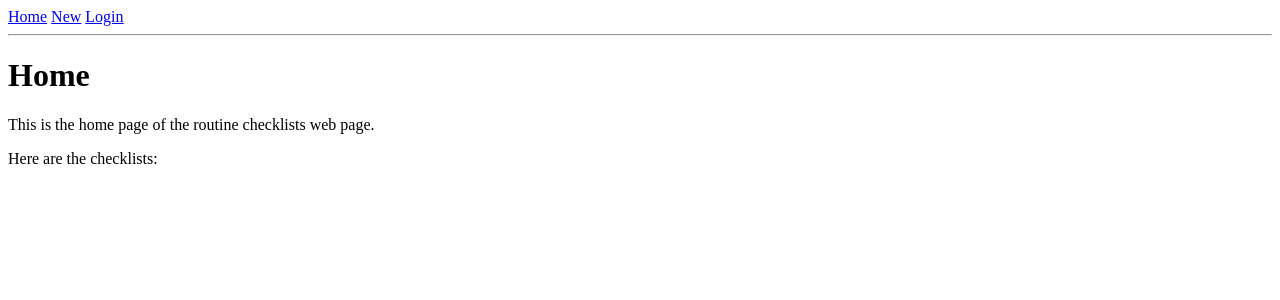
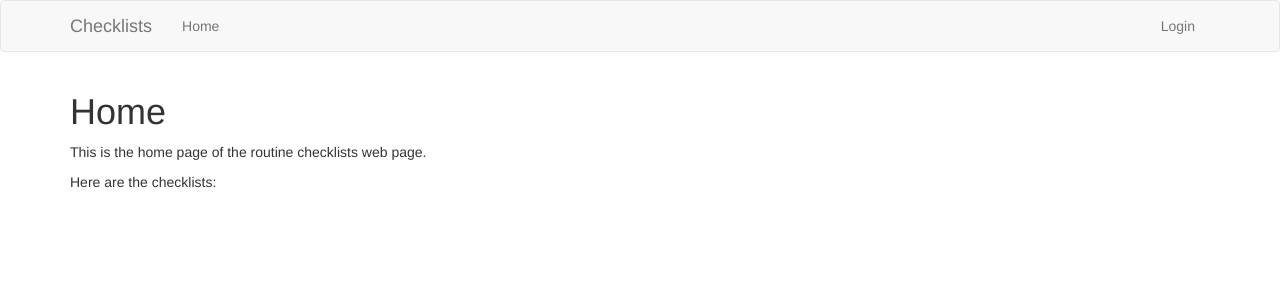
Before and after one commit to camp45/Routine-Checklists, a Flask app: page / in a window 1280 px wide. Shown: the top 300 px of the page. Run offline with Flask 2, Linux system fonts and the light colour scheme; data that the repository does not hold is empty; some libraries are stand-ins or nearby versions.

Commit message:
Added flask-bootstrap. Added basic bootstrap styling to the app in the app base.html template.

```diff
--- a/cl_app/__init__.py
+++ b/cl_app/__init__.py
@@ -4,7 +4,7 @@ from flask_sqlalchemy import SQLAlchemy
 from flask_migrate import Migrate
 from flask_login import LoginManager
 from flask_debugtoolbar import DebugToolbarExtension
-
+from flask_bootstrap import Bootstrap
 app = Flask(__name__)
 app.config.from_object(Config)
 db = SQLAlchemy(app)
@@ -14,4 +14,6 @@ login.login_view = 'login'
 
 toolbar = DebugToolbarExtension(app)
 
+bootstrap = Bootstrap(app)
+
 from cl_app import routes, models, errors
--- a/cl_app/routes.py
+++ b/cl_app/routes.py
@@ -45,7 +45,7 @@ def login():
             flash('Invalid username or password!')
             return redirect(url_for('login'))
         login_user(user, remember=form.remember_me.data)
-        flash(f'Welcome {user.username}.')
+        flash(f'Welcome {user.username}')
         next_page = request.args.get('next')
         if not next_page or url_parse(next_page).netloc != '':
             next_page = url_for('index')
--- a/cl_app/templates/500.html
+++ b/cl_app/templates/500.html
@@ -1,7 +1,7 @@
 {% extends "base.html" %}
 
-{% block content %}
+{% block app_content %}
     <h1>Internal Server Error</h1>
     <p>Sorry for the issue.</p>
     <p><a href="{{ url_for('index')}}"></a></p>
-{% endblock content %}
+{% endblock app_content %}
--- a/cl_app/templates/base.html
+++ b/cl_app/templates/base.html
@@ -1,37 +1,54 @@
-<!DOCTYPE html>
-<html lang="en">
-    <head>
+{% extends 'bootstrap/base.html' %}
+
 {% block title %}
     {% if title %}
-            <title>{{ title }} - Routine Checklists</title>
+    {{ title }} - Routine Checklists
     {% else %}
-            <title>Welcome to Routine Checklists!</title>
+    Welcome to Routine Checklists!
     {% endif %}
 {% endblock %}
-    </head>
-    <body>
-        {% block nav %}
-        <div>
-            <a href="{{ url_for('index') }}">Home</a>
-            <a href="{{ url_for('create_new_checklist') }}">New</a>
+
+{% block navbar %}
+<nav class="navbar navbar-default">
+    <div class="container">
+        <div class="navbar-header">
+            <button type="button" class="navbar-toggle collapsed" data-toggle="collapse" data-target="#bs-example-navbar-collapse-1" aria-expanded="false">
+                    <span class="sr-only">Toggle navigation</span>
+                    <span class="icon-bar"></span>
+                    <span class="icon-bar"></span>
+                    <span class="icon-bar"></span>
+            </button>
+            <a class="navbar-brand" href="{{ url_for('index') }}">Checklists</a>
+        </div>
+        <div class="collapse navbar-collapse" id="bs-example-navbar-collapse-1">
+            <ul class="nav navbar-nav">
+                <li><a href="{{ url_for('index') }}">Home</a></li>
+            </ul>
+            <ul class="nav navbar-nav navbar-right">
                 {% if current_user.is_anonymous %}
-            <a href="{{ url_for('login') }}">Login</a>
+                    <li><a href="{{ url_for('login') }}">Login</a></li>
                 {% else %}
-            <a href="/user/{{current_user.username}}">{{ current_user.username }}</a>
-            <a href="{{ url_for('logout') }}">Logout</a>
+                    <li><a href="{{ url_for('create_new_checklist') }}">New</a></li>
+                    <li><a href="/user/{{current_user.username}}">{{ current_user.username }}</a></li>
+                    <li><a href="{{ url_for('logout') }}">Logout</a></li>
                 {% endif %}
+            </ul>
         </div>
+    </div>
+</nav>
 {% endblock %}
-        <hr>
+
+{% block content %}
+<div class="container">
     {% with messages = get_flashed_messages() %}
         {% if messages %}
-            <ul>
             {% for message in messages %}
-                <li>{{ message }}</li>
+                <div class="alert alert-info" role='alert'>{{ message }}</div>
             {% endfor %}
-            </ul>
         {% endif %}
     {% endwith %}
-        {% block content %}{% endblock %}
-    </body>
-</html>
+
+    {# application content needs to be provided in the app_content block #}
+    {% block app_content %}{% endblock app_content %}
+</div>
+{% endblock content %}
--- a/cl_app/templates/create_new_checklist.html
+++ b/cl_app/templates/create_new_checklist.html
@@ -1,6 +1,6 @@
 {% extends "base.html" %}
 
-{% block content %}
+{% block app_content %}
     <h1>Create a New Checklist</h1>
     <form action="" method="post">
         {{ form.hidden_tag() }}
@@ -21,4 +21,4 @@
         {% endfor %}
         <p>{{ form.submit() }}</p>
     </form>
-{% endblock %}
+{% endblock app_content %}
--- a/cl_app/templates/index.html
+++ b/cl_app/templates/index.html
@@ -1,10 +1,10 @@
 {% extends "base.html" %}
 
-{% block content %}
+{% block app_content %}
     <h1>Home</h1>
     <p>This is the home page of the routine checklists web page.</p>
     <p>Here are the checklists:</p>
     {% for list in checklists %}
         {% include '_list_of_checklists.html' %}
     {% endfor %}
-{% endblock %}
+{% endblock app_content %}
--- a/cl_app/templates/login.html
+++ b/cl_app/templates/login.html
@@ -1,6 +1,6 @@
 {% extends "base.html" %}
 
-{% block content %}
+{% block app_content %}
     <h1>Sign In</h1>
     <form action="" method="post" novalidate>
         {{ form.hidden_tag() }}
@@ -22,4 +22,4 @@
         <p>{{ form.submit() }}</p>
     </form>
     <p>New User? <a href="{{ url_for('register') }}">Click to Register!</a></p>
-{% endblock %}
+{% endblock app_content %}
--- a/cl_app/templates/register.html
+++ b/cl_app/templates/register.html
@@ -1,6 +1,6 @@
 {% extends "base.html" %}
 
-{% block content %}
+{% block app_content %}
     <h1>New User Regestration</h1>
     <form action="" method="post">
         {{ form.hidden_tag() }}
@@ -33,7 +33,5 @@
             {% endfor %}
         </p>
         <p>{{ form.submit() }}</p>
-
-
     </form>
-{% endblock %}
+{% endblock app_content %}
--- a/cl_app/templates/user.html
+++ b/cl_app/templates/user.html
@@ -1,6 +1,6 @@
 {% extends "base.html" %}
 
-{% block content %}
+{% block app_content %}
     <h1>User: {{user.username}}</h1>
     <hr>
     <p>This is the profile page for {{user.username}}.</p>
@@ -8,4 +8,4 @@
     {% for list in checklists %}
         {% include '_list_of_checklists.html' %}
     {% endfor %}
-{% endblock %}
+{% endblock app_content %}
--- a/requirements.txt
+++ b/requirements.txt
@@ -2,8 +2,10 @@ alembic==1.3.2
 blinker==1.4
 Click==7.0
 dnspython==1.16.0
+dominate==2.5.1
 email-validator==1.1.1
 Flask==1.1.1
+Flask-Bootstrap==3.3.7.1
 Flask-DebugToolbar==0.11.0
 Flask-Login==0.5.0
 Flask-Migrate==2.5.2
@@ -20,5 +22,6 @@ python-dotenv==0.10.3
 python-editor==1.0.4
 six==1.14.0
 SQLAlchemy==1.3.12
+visitor==0.1.3
 Werkzeug==0.16.0
 WTForms==2.2.1
```
Lines whose indentation alone changed are shown as unchanged.
